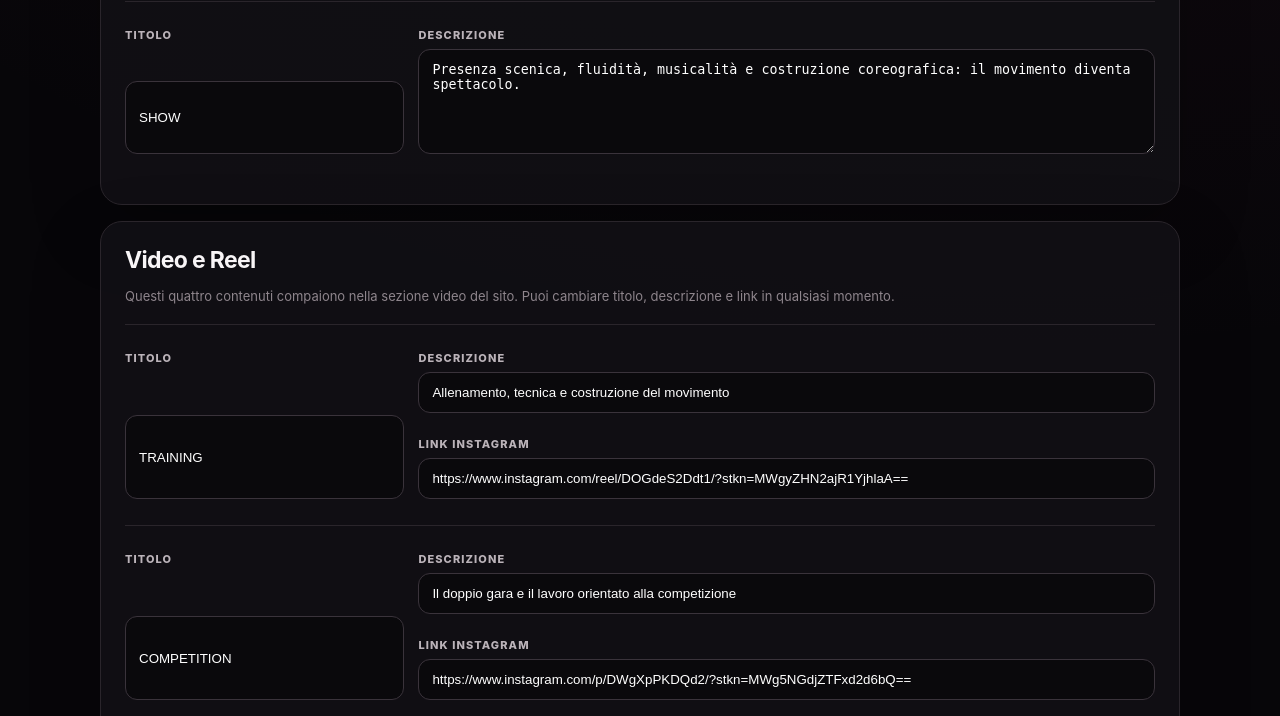
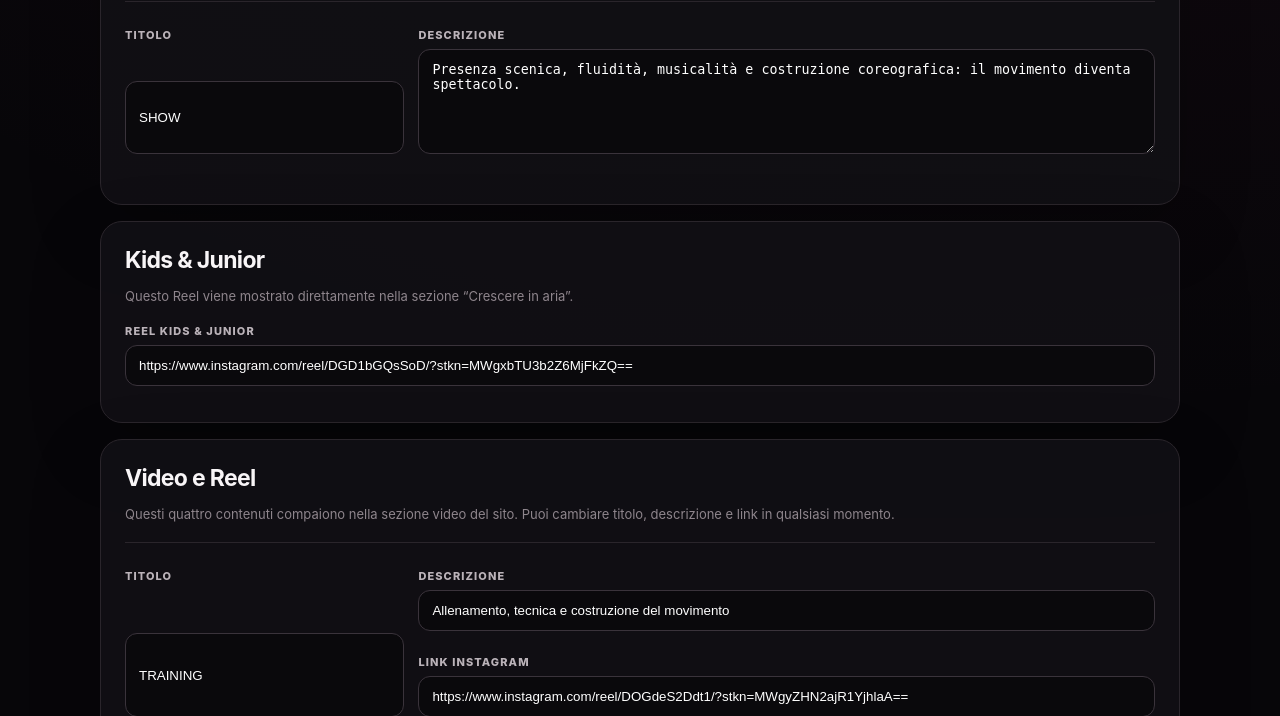
Before and after one commit to vgdnpw77zt-stack/gestionale-asd2, a Flask app: page /studio-admin in a window 1280 px wide. Shown: the part 1144-1860 px from the top of the page. Run offline with Flask 3, Linux system fonts and the light colour scheme; the visitor is signed in with stand-in values (Sample User, id 1).

Commit message:
V14: expose Kids reel in CMS

```diff
--- a/site/templates/admin.html
+++ b/site/templates/admin.html
@@ -13,6 +13,7 @@
 </section>
 
 <section><h2>Percorsi</h2>{% for x in c.courses %}<div class="course"><label>Titolo<input name="course_{{loop.index0}}_title" value="{{x.title}}"></label><label>Descrizione<textarea name="course_{{loop.index0}}_text">{{x.text}}</textarea></label></div>{% endfor %}</section>
+<section><h2>Kids & Junior</h2><p class="hint">Questo Reel viene mostrato direttamente nella sezione “Crescere in aria”.</p><label>Reel Kids & Junior<input name="kids.reel_url" value="{{ c.kids.reel_url }}" placeholder="https://www.instagram.com/reel/.../"></label></section>
 
 <section><h2>Video e Reel</h2><p class="hint">Questi quattro contenuti compaiono nella sezione video del sito. Puoi cambiare titolo, descrizione e link in qualsiasi momento.</p>
 {% for video in c.videos %}<div class="course"><label>Titolo<input name="video_{{loop.index0}}_title" value="{{video.title}}"></label><div><label>Descrizione<input name="video_{{loop.index0}}_subtitle" value="{{video.subtitle}}"></label><label>Link Instagram<input name="video_{{loop.index0}}_url" value="{{video.url}}" placeholder="https://www.instagram.com/reel/.../"></label></div></div>{% endfor %}
```
